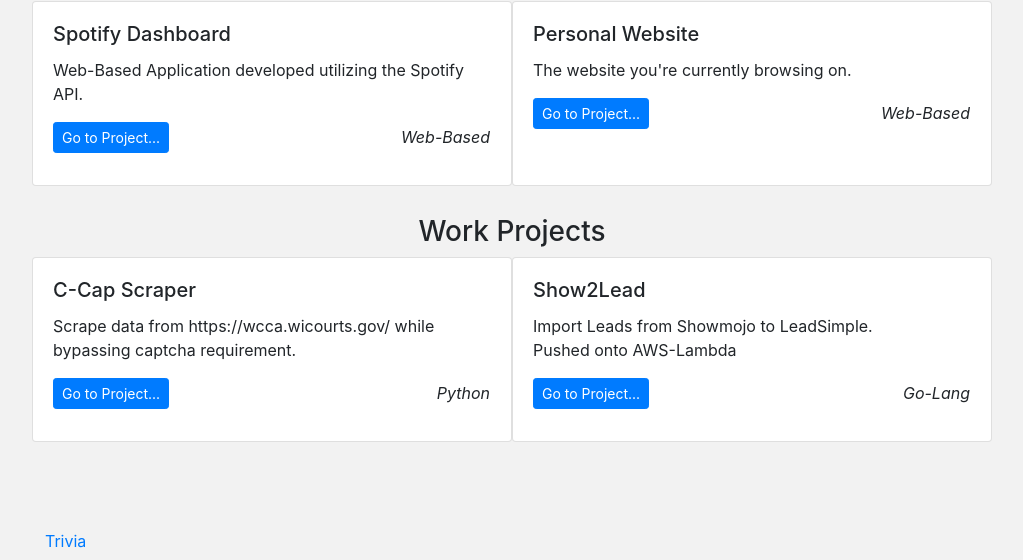
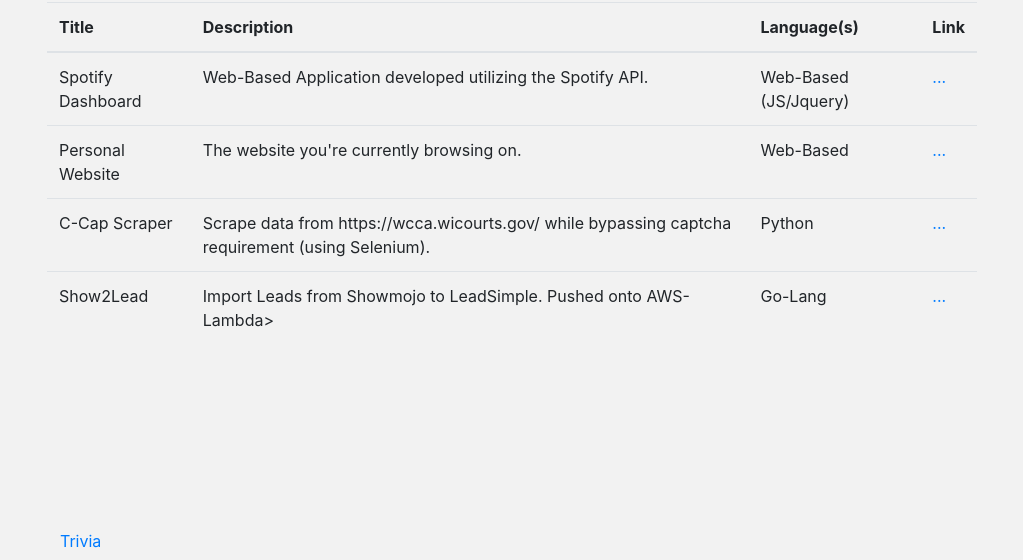
Before and after one commit to BenGiese22/bengiese22.github.io, a plain HTML site: page index.html in a window 1280 px wide. Shown: the part 240-800 px from the top of the page, without its empty margins (128-1151 px from the left). Drawn offline with nearby package versions, Linux system fonts and the light colour scheme.

Commit message:
Remove cards, put projects into table

```diff
--- a/css/index.css
+++ b/css/index.css
@@ -10,10 +10,6 @@ body {
     padding-top: 3px;
     font-style: italic;
     text-align: right;
-}
-
-.project_title {
-    text-align: center;
 }
 
 .info {
@@ -42,25 +38,13 @@ body {
     height: auto;
 }
 
-#personal_projects {
-    padding-bottom: 3%;
-}
-
-#personal_row {
-    justify-content: center;
-}
-
-#work_projects {
-    padding-bottom: 3%;
-}
-
-#work_row {
-    justify-content: center;
-}
-
 #bottom_row {
     bottom: 0;
     justify-content: center;
     align-items: center;
     position: absolute;
 }
+
+#projects_row {
+    padding-bottom: 4px;
+}
--- a/index.html
+++ b/index.html
@@ -23,83 +23,53 @@
             <h5 class="info">BenGiese22@gmail.com</h5>
         </div>
     </div>
-    <a href="https://github.com/BenGiese22" class="btn btn-info" tabindex="-1" role="button" id="github_button">Github Page</a>
 </div>
 
 <br>
 
-<!-- Div -->
-<div class="container" id="personal_projects">
-    <h3 class="project_title">Personal Projects</h3>
-    <div class="row" id="personal_row">
-        <div class="card" style="width: 30rem;">
-            <div class="card-body">
-                <h5 class="card-title">Spotify Dashboard</h5>
-                <p class="card-text">Web-Based Application developed utilizing the Spotify API.</p>
-                <div class="row">
-                    <div class="col-sm-6">
-                        <a href="https://github.com/jstephani2/dashboard" class="btn btn-primary btn-sm">Go to
-                            Project...</a>
-                    </div>
-                    <div class="col-sm-6">
-                        <p class="code-identifier">Web-Based</p>
-                    </div>
-                </div>
-            </div>
+<div class="container" id="projects_table">
+    <div class="row" id="projects_row">
+        <div class="col-sm-10">
+            <h4 id="projects_header">My Projects:</h4>
         </div>
-        <div class="card" style="width: 30rem;">
-            <div class="card-body">
-                <h5 class="card-title">Personal Website</h5>
-                <p class="card-text">The website you're currently browsing on.</p>
-                <div class="row">
-                    <div class="col-sm-6">
-                        <a href="https://github.com/BenGiese22/bengiese22.github.io" class="btn btn-primary btn-sm">Go
-                            to Project...</a>
-                    </div>
-                    <div class="col-sm-6">
-                        <p class="code-identifier">Web-Based</p>
-                    </div>
-                </div>
-            </div>
+        <div class="col-sm">
+            <a href="https://github.com/BenGiese22" class="btn btn-info" tabindex="-1" role="button" id="github_button">Github Page</a>
         </div>
     </div>
-</div>
-<!-- Div -->
-<div class="container" id="work_projects">
-    <h3 class="project_title">Work Projects</h3>
-    <div class="row" id="work_row">
-        <div class="card" style="width: 30rem;">
-            <div class="card-body">
-                <h5 class="card-title">C-Cap Scraper</h5>
-                <p class="card-text">Scrape data from https://wcca.wicourts.gov/ while bypassing captcha
-                    requirement. </p>
-                <div class="row">
-                    <div class="col-sm">
-                        <a href="https://github.com/jstephani2/dashboard" class="btn btn-primary btn-sm">Go to
-                            Project...</a>
-                    </div>
-                    <div class="col-sm">
-                        <p class="code-identifier">Python</p>
-                    </div>
-                </div>
-            </div>
-        </div>
-        <div class="card" style="width: 30rem;">
-            <div class="card-body">
-                <h5 class="card-title">Show2Lead</h5>
-                <p class="card-text">Import Leads from Showmojo to LeadSimple. <br> Pushed onto AWS-Lambda</p>
-                <div class="row">
-                    <div class="col-sm">
-                        <a href="https://github.com/BenGiese22/bengiese22.github.io" class="btn btn-primary btn-sm">Go
-                            to Project...</a>
-                    </div>
-                    <div class="col-sm">
-                        <p class="code-identifier">Go-Lang</p>
-                    </div>
-                </div>
-            </div>
-        </div>
-    </div>
+    <table class="table">
+        <thead>
+          <tr>
+            <th scope="col">Title</th>
+            <th scope="col">Description</th>
+            <th scope="col">Language(s)</th>
+            <th scope="col">Link</th>
+          </tr>
+        </thead>
+        <tbody>
+          <tr>
+            <td>Spotify Dashboard</td>
+            <td>Web-Based Application developed utilizing the Spotify API.</td>
+            <td>Web-Based (JS/Jquery)</td>
+            <td><a href="https://github.com/jstephani2/dashboard">...</a></td>
+          </tr>
+          <tr>
+            <td>Personal Website</td>
+            <td>The website you're currently browsing on.</td>
+            <td>Web-Based</td>
+            <td><a href="https://github.com/BenGiese22/bengiese22.github.io">...</a></td>
+          </tr>
+          <tr>
+            <td>C-Cap Scraper</td>
+            <td>Scrape data from https://wcca.wicourts.gov/ while bypassing captcha requirement (using Selenium).</td>
+            <td>Python</td>
+            <td><a href="https://github.com/BenGiese22/ccapscraper">...</a></td>
+          </tr>
+          <tr>
+            <td>Show2Lead</td>
+            <td>Import Leads from Showmojo to LeadSimple. Pushed onto AWS-Lambda></td>
+            <td>Go-Lang</td>
+            <td><a href="https://github.com/BenGiese22/show2lead">...</a></td>
+          </tr>
 </div>
 
 <div class="container" id="bottom_container">
```
